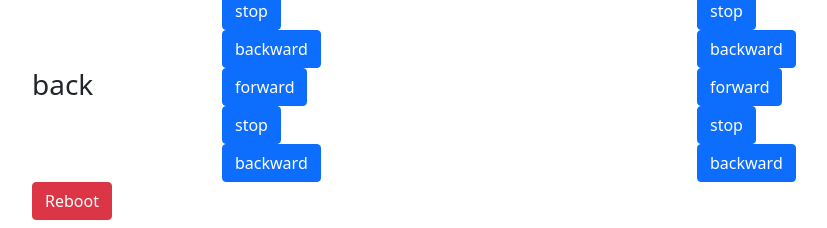
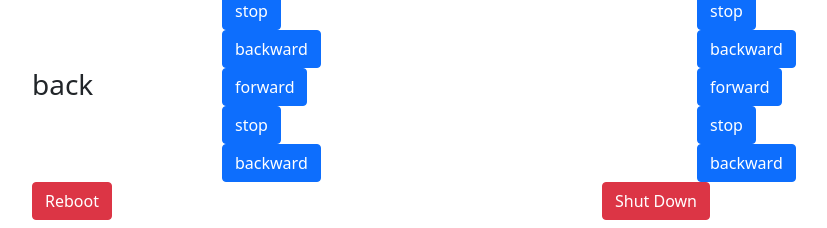
Before and after one commit to Echsecutor/robo-car, a Flask app: page / in a window 1280 px wide. Shown: the part 572-800 px from the top of the page, without its empty margins (50-877 px from the left). Run offline with Flask 2, Linux system fonts and the light colour scheme; some libraries are stand-ins or nearby versions.

```diff
--- a/src/app.py
+++ b/src/app.py
@@ -1,6 +1,6 @@
 import subprocess
 from urllib import request
-from flask import Flask, render_template, url_for, redirect
+from flask import Flask, render_template, url_for, redirect, request
 from motor import car
 
 app = Flask(__name__)
@@ -15,11 +15,18 @@ def index():
 def reboot():
     subprocess.Popen(["sudo", "reboot", "now"])
     return "Rebooting..."
-    #return redirect(url_for("index"), 307)
+
+
+@app.route("/poweroff")
+def poweroff():
+    subprocess.Popen(["sudo", "poweroff", "now"])
+    return "Shutting Down..."
+
 
 @app.route("/set_motor", methods=['POST'])
 def set_motor():
     instructions = request.get_json()
+
     if not instructions:
         return "No instructions given"
     if "position" not in instructions.keys():
--- a/src/static/script.js
+++ b/src/static/script.js
@@ -12,11 +12,19 @@ async function set_motor (position, side, action) {
 
 async function reboot () {
   if (window.confirm('Really reboot?')) {
-    terminal_add('Rebooting')
+    terminal_add('Sending reboot command...')
     let response_body = await get_response_body('/reboot')
     terminal_add(response_body)
   }
 }
+
+async function poweroff () {
+    if (window.confirm('Really Shut Down?')) {
+      terminal_add('Sending shutdown command...')
+      let response_body = await get_response_body('/poweroff')
+      terminal_add(response_body)
+    }
+  }
 
 async function get_response_body (url) {
   let response = await fetch(url)
--- a/src/templates/controls.html
+++ b/src/templates/controls.html
@@ -50,6 +50,9 @@
             <div class="col">
                 <button type="button" class="btn btn-danger" onClick="reboot();">Reboot</button>
             </div>
+            <div class="col">
+                <button type="button" class="btn btn-danger" onClick="poweroff();">Shut Down</button>
+            </div>
         </div>
     </div>
 
```
